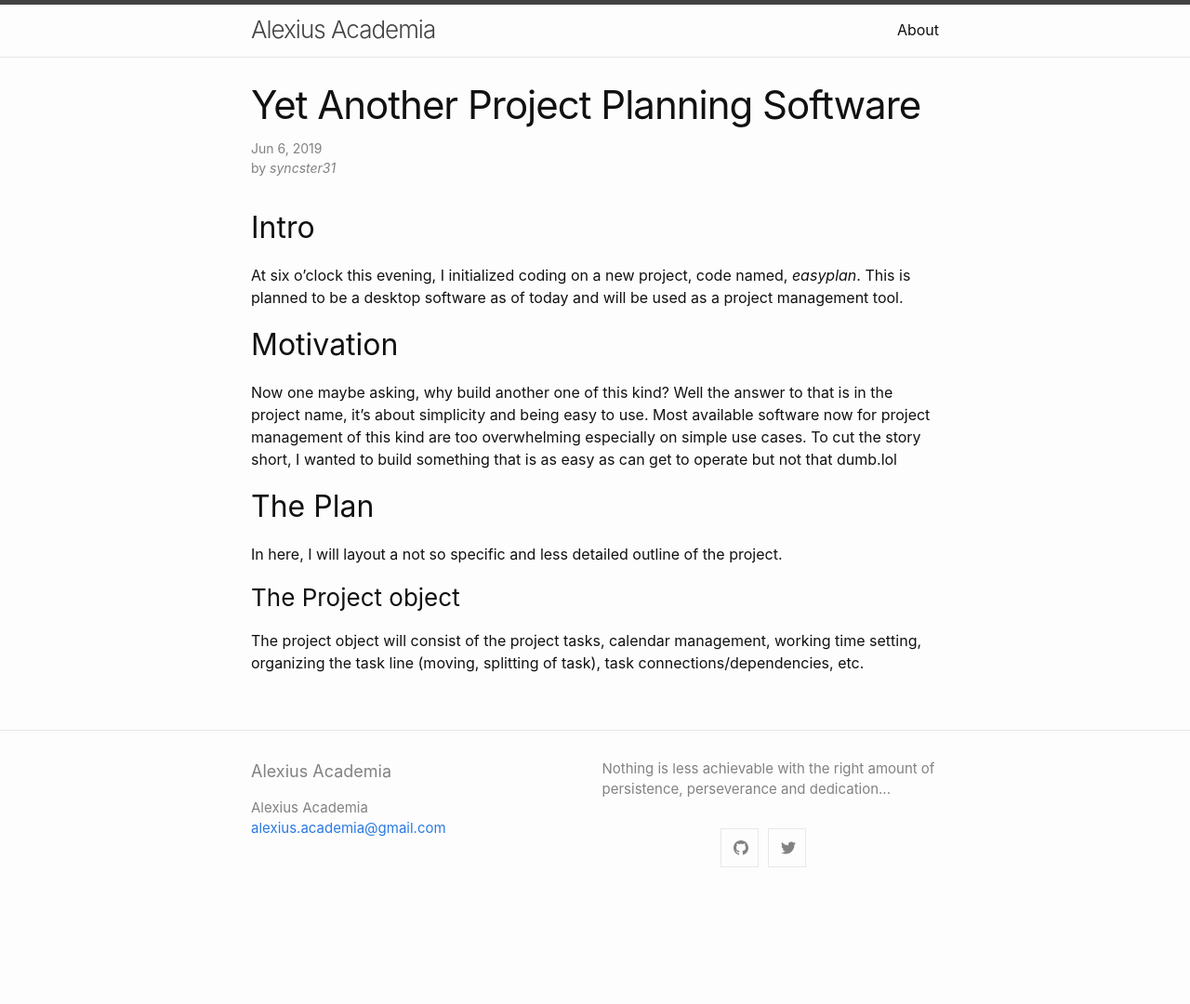
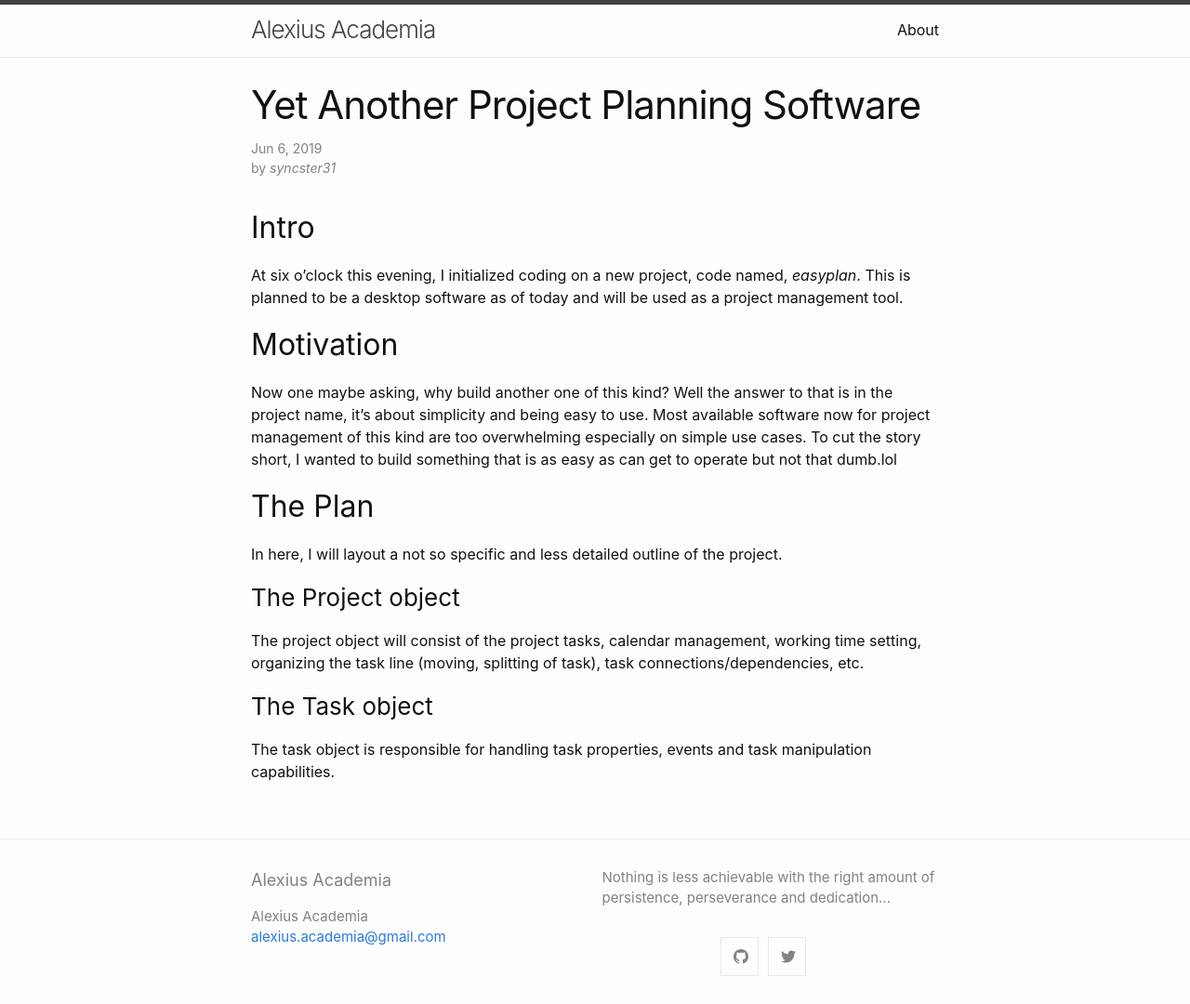
Before and after one commit to alexiusacademia/alexiusacademia.github.io, a Jekyll site: the page built from _posts/2019-06-06-easyplan-initialized.md, in a window 1280 px wide. Shown: the whole page at 93% size. Built offline with Jekyll 4.4.1, drawn with Linux system fonts in a browser that asks for light colours; comment, search, counter and statistics services are not loaded; before the commit the page ends 963 px from its top, so only the background shows below that.

Commit message:
Updated the plan.

```diff
--- a/_posts/2019-06-06-easyplan-initialized.md
+++ b/_posts/2019-06-06-easyplan-initialized.md
@@ -21,3 +21,7 @@ In here, I will layout a not so specific and less detailed outline of the projec
 
 The project object will consist of the project tasks, calendar management, working time setting,
 organizing the task line (moving, splitting of task), task connections/dependencies, etc.
+
+### The Task object
+
+The task object is responsible for handling task properties, events and task manipulation capabilities.
```
